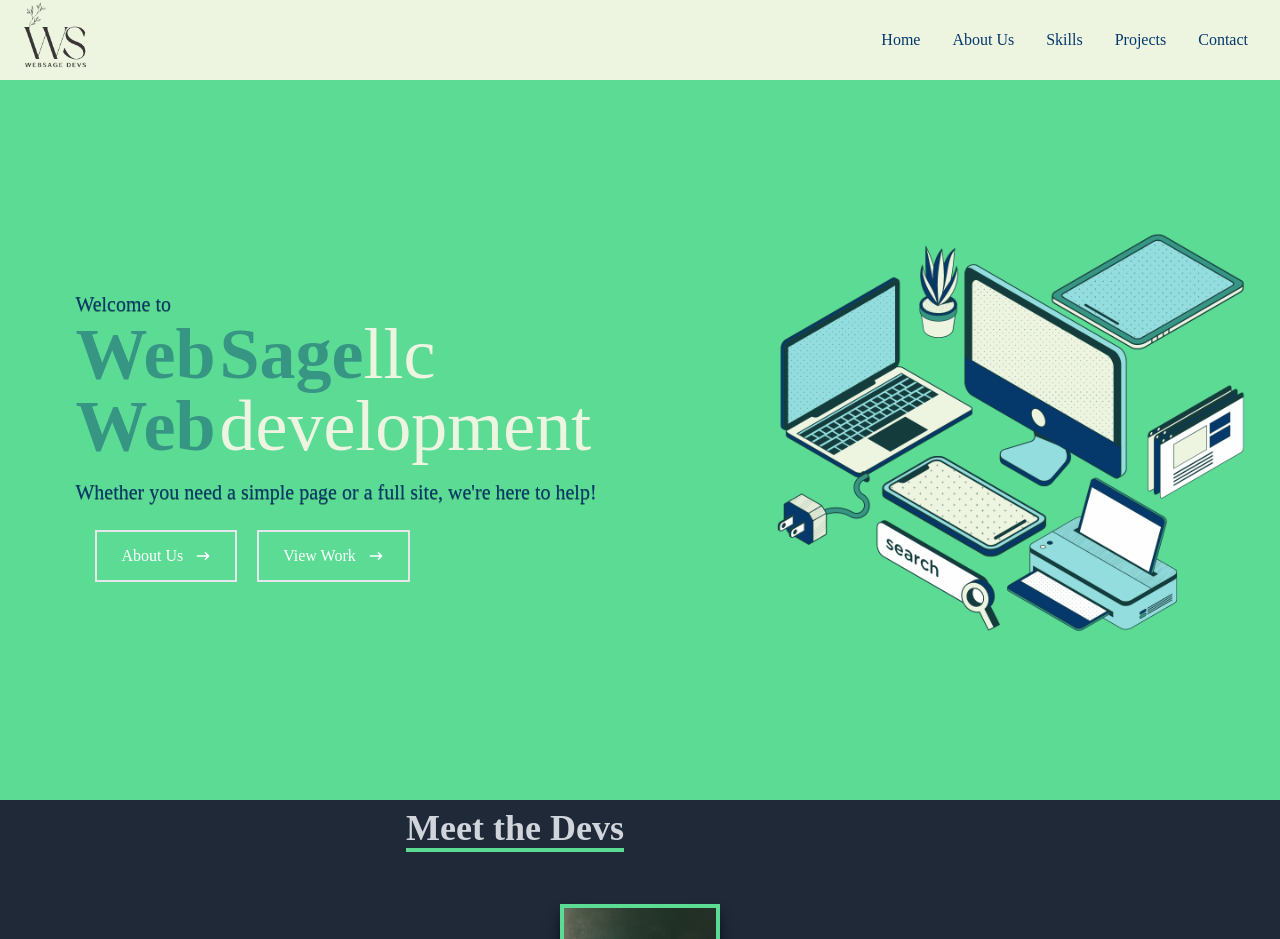
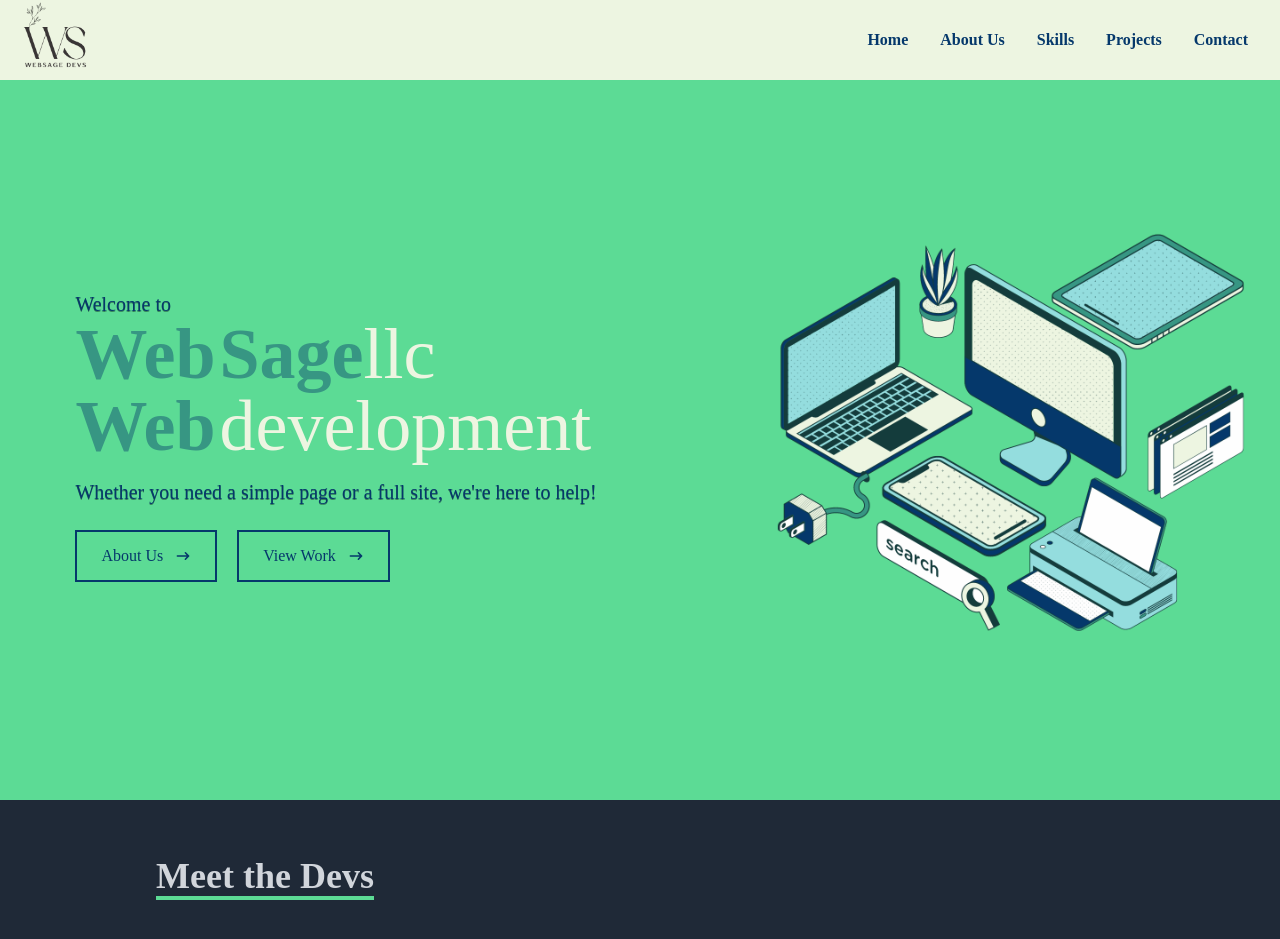
Before and after one commit to WebsageLLC/websage-site, a React (Create React App) app: page / in a window 1280 px wide. Shown: the top 939 px of the page. Built offline with nearby package versions, Linux system fonts and the light colour scheme.

Commit message:
added picture jess

```diff
--- a/src/components/About.jsx
+++ b/src/components/About.jsx
@@ -2,6 +2,7 @@ import React from 'react'
 import Stevo from '../assets/Me2Pro.png'
 import Michael from '../assets/MichaelBigHead.jpg'
 import Camelia from '../assets/Camelia.jpg'
+import Jessica from '../assets/Jessica.jpg'
 
 const About = () => {
     return (
@@ -9,9 +10,9 @@ const About = () => {
         <div name='about' className='w-full h-full bg-gray-800 text-gray-300'>
 
 
-            <div className='flex flex-col justify-center items-center w-full h-full'>
-                <div className='max-w-[1000px] w-full grid grid-cols-2 gap-8'>
-                    <div className='sm:text-right pb-8 pl-4 py-2'>
+            <div className='flex flex-col p-4 justify-center items-center w-full h-full'>
+                <div className='max-w-[1000px] mt-4 pt-4 w-full grid grid-cols-2 gap-8'>
+                    <div className='sm:text-left p-4 pb-8  py-2'>
                         <p className='text-4xl font-bold inline border-b-4 border-[#5cdb95]'>Meet the Devs</p>
                     </div>
                 </div>
@@ -21,20 +22,20 @@ const About = () => {
                         <img className='shadow-lg shadow-[#040c16] hover:scale-110 duration-500 w-40 mx-auto border-4 border-[#5cdb95]' src={Stevo} alt='self-portrait'></img>
                     </div>
                     <div>
-                    <p className='text-2xl font-bold inline border-b-4 border-[#5cdb95]'>Stephen Totten</p>
+                        <p className='text-2xl font-bold inline border-b-4 border-[#5cdb95]'>Stephen Totten</p>
                         <p className='py-6 font-bold text-[#edf5e1]'>Stephen is a Full Stack Web Developer, Podcaster, and Twitch Streamer. He spent 14 years working for a non-profit providing closed-captions for live TV before going back to school to become a developer. From the DFW metroplex, he's also a new dad and old gamer. </p>
                     </div>
                 </div>
-                    <br></br>
+                <br></br>
                 <div className='max-w-[1000px] w-full grid xl:grid-cols-1 gap-8 px-4 py-6'>
                     <div className='sm:text-right text-4xl font-bold'>
                         <img className='shadow-lg shadow-[#040c16] hover:scale-110 duration-500 w-40 mx-auto border-4 border-[#5cdb95]' src={Michael} alt='Michael Escamilla'></img>
                     </div>
                     <div>
-                    <p className='text-2xl font-bold inline border-b-4 border-[#5cdb95]'>Michael Escamilla</p>
+                        <p className='text-2xl font-bold inline border-b-4 border-[#5cdb95]'>Michael Escamilla</p>
                         <p className='font-bold text-[#edf5e1] py-6'>A full stack developer, Michael specializes in the study of data to understand and acknowledge consumer behavior at micro and macro levels. In his role as Business Development Manager for Aesthetic Medical Educators Training, he has worked to transform the industry-trailing company to an industry-leading one. Through innovative strategy development, company revenue grew by 50%, 25%, 20%, and 30% in 2019, 2020, 2021, and 2022 respectively. These strategies have since been emulated across the industry, especially by those aiming for success in a Covid world.
-                                                                Michael’s business story began during his college years when he founded a tech company and was selected for the Tech Crunch Austin Pitchoff. He went on to work with Comcast, ViaSat, and Brighthouse providers to build programs for customer experience, understanding, and alignment.
-                                                                Through Web Development and Consulting Michael pursues opportunities to advance promising individuals and companies to the forefront of their potential.
+                            Michael’s business story began during his college years when he founded a tech company and was selected for the Tech Crunch Austin Pitchoff. He went on to work with Comcast, ViaSat, and Brighthouse providers to build programs for customer experience, understanding, and alignment.
+                            Through Web Development and Consulting Michael pursues opportunities to advance promising individuals and companies to the forefront of their potential.
                         </p>
                     </div>
                 </div>
@@ -48,6 +49,15 @@ const About = () => {
                         <p className='py-6 font-bold text-[#edf5e1]'> Camelia is a 31-year-old full-stack developer with a background in social work. With a unique blend of skills, she combines effective communication, problem-solving, and a passion for coding to deliver impactful solutions. Bridging the gap between technology and human interaction, she thrives in complex challenges, delivering user-friendly applications while making a positive impact in her community. </p>
                     </div>
                 </div>
+                <div className='max-w-[1000px] w-full grid sm:grid-cols-1 gap-8 px-4 py-6'>
+                    <div className='sm:text-right text-4xl font-bold'>
+                        <img className='shadow-lg shadow-[#040c16] hover:scale-110 duration-500 w-40 h-49 mx-auto border-4 border-[#5cdb95]' src={Jessica} alt='Camelia'></img>
+                    </div>
+                    <div>
+                        <p className='text-2xl font-bold inline border-b-4 border-[#5cdb95]'>Jessica Ortega</p>
+                        <p className='py-6 font-bold text-[#edf5e1]'>Full Stack Bootcamp graduate with experience in Web Design. Knowledge and experience in Graphic and Interior Design. I'm capable of working remotely and under pressure with the ability to develop projects starting from the concept and branding, all the way through the implementation of them.</p>
+                    </div>
+                </div>
 
             </div>
 
--- a/src/components/Contact.jsx
+++ b/src/components/Contact.jsx
@@ -3,16 +3,16 @@ import React from 'react'
 const Contact = () => {
   return (
     <div name='contact' className='w-full h-screen bg-[#8ee4af] flex justify-center items-center p-4'>
-        <form method='POST' action="https://getform.io/f/4f2c8f41-f9b6-4cc0-ac1b-9e93a09b3313" className='flex flex-col max-w-[600px] w-full'>
-            <div className='pb-8'>
-                <p className='text-4xl font-bold inline border-b-4 border-[#edf5e1] text-[#05386b]'>Contact</p>
-                <p className='text-[#379683] py-4'> Submit the form below to get in touch!</p>
-            </div>
-            <input className='p-2 bg-[#edf5e1] text-[#05386b]' type="text" placeholder='Name' name='name' />
-            <input className='my-4 p-2 bg-[#edf5e1] text-[#05386b]' type="text" placeholder='Email' name='email' />
-            <textarea className='text-[#05386b] bg-[#edf5e1] p-2' name="message" rows="10" placeholder="Message"></textarea>
-            <button className='text-[#edf5e1] border-2 hover:bg-[#77DD77] hover:border-[#77DD77] hover:text-[#edf5e1] px-4 py-3 my-8 mx-auto flex items-center'>Let's Connect</button>
-        </form>
+      <form method='POST' action="https://getform.io/f/4f2c8f41-f9b6-4cc0-ac1b-9e93a09b3313" className='flex flex-col max-w-[600px] w-full'>
+        <div className='pb-8'>
+          <p className='text-4xl font-bold inline border-b-4 border-[#edf5e1] text-[#05386b]'>Contact</p>
+          <p className='text-[#05386b] py-4 font-bold'> Submit the form below to get in touch!</p>
+        </div>
+        <input className='p-2 bg-[#edf5e1] text-[#05386b]' type="text" placeholder=' Name' name='name' />
+        <input className='my-4 p-2 bg-[#edf5e1] text-[#05386b]' type="text" placeholder=' Email' name='email' />
+        <textarea className='text-[#05386b] bg-[#edf5e1] p-2' name="message" rows="10" placeholder=" Message"></textarea>
+        <button className='text-[#05386b] border-2 border-[#05386b] hover:bg-[#05386b] hover:border-[#77DD77] hover:text-[#edf5e1] px-4 py-3 my-8 mx-auto flex items-center'>Let's Connect</button>
+      </form>
 
     </div>
   )
--- a/src/components/Home.jsx
+++ b/src/components/Home.jsx
@@ -18,16 +18,16 @@ const Home = () => {
                     <p className='text-xl text-[#05386B] py-4 max-w-[700px] [text-shadow:_0_1px_0_rgb(0_0_0_/_40%)]'>Whether you need a simple page or a full site, we're here to help!</p>
                     <div className='flex flex-row'>
                         <Link to="about" smooth={true} duration={500}>
-                    <button className='text-white group border-2 px-6 py-3 mx-5 my-2 flex items-center hover:bg-[#05386b] hover:border-[#05386b]'>About Us
+                            <button className='text-[#05386b] border-[#05386b] group border-2 px-6 py-3 mr-5 my-2 flex items-center hover:text-white hover:bg-[#05386b] hover:border-[#05386b]'>About Us
                                 <span className='group-hover:rotate-90 duration-300'>
-                    <HiArrowNarrowRight className='ml-3'/>
+                                    <HiArrowNarrowRight className='ml-3' />
                                 </span>
                             </button>
                         </Link>
                         <Link to="work" smooth={true} duration={500}>
-                    <button className='text-white group border-2 px-6 py-3 my-2 flex items-center hover:bg-[#05386b] hover:border-[#05386b]'>View Work
+                            <button className='text-[#05386b] border-[#05386b] group border-2 px-6 py-3 my-2 flex items-center hover:text-white hover:bg-[#05386b] hover:border-[#05386b]'>View Work
                                 <span className='group-hover:rotate-90 duration-300'>
-                    <HiArrowNarrowRight className='ml-3'/>
+                                    <HiArrowNarrowRight className='ml-3' />
                                 </span>
                             </button>
                         </Link>
@@ -37,7 +37,7 @@ const Home = () => {
 
 
                 <div className='pl-20'>
-                    <img src={homePic3} alt={'computer screens'} style={{width: "600px"}} />
+                    <img src={homePic3} alt={'computer screens'} style={{ width: "600px" }} />
 
                 </div>
             </div>
--- a/src/components/Navbar.jsx
+++ b/src/components/Navbar.jsx
@@ -17,27 +17,27 @@ const Navbar = () => {
 
       {/* menu */}
       <ul className='hidden md:flex'>
-        <li class='glow-button'>
+        <li class='glow-button font-bold'>
           <Link to="home" smooth={true} duration={500}>
             Home
           </Link>
         </li>
-        <li class='glow-button'>
+        <li class='glow-button font-bold'>
           <Link to="about" smooth={true} duration={500}>
             About Us
           </Link>
         </li>
-        <li class='glow-button'>
+        <li class='glow-button font-bold'>
           <Link to="skills" smooth={true} duration={500}>
             Skills
           </Link>
         </li>
-        <li class='glow-button'>
+        <li class='glow-button font-bold'>
           <Link to="work" smooth={true} duration={500}>
             Projects
           </Link>
         </li>
-        <li class='glow-button'>
+        <li class='glow-button font-bold'>
           <Link to="contact" smooth={true} duration={500}>
             Contact
           </Link>
--- a/src/index.css
+++ b/src/index.css
@@ -8,6 +8,7 @@
     body {
         @apply font-[Raleway];
     }
+
     li {
         @apply px-4;
         @apply cursor-pointer
@@ -22,13 +23,13 @@
 }
 
 .content-div:hover {
-    background-image: linear-gradient(
-        to right,
-        rgba(112, 157, 255, 0.8),
-        hsla(242, 74%, 61%, 0.8)
-    )!important;
+    background-image: linear-gradient(to right,
+            rgba(112, 157, 255, 0.8),
+            hsla(242, 74%, 61%, 0.8)) !important;
 }
 
 .glow-button:hover {
+    padding-bottom: 0;
     color: #77DD77;
+    border-bottom: 2px solid #77DD77;
 }
```
Also changed, not shown: src/assets/Jessica.jpg (added), 1 other file (tests, documents, lock files or other folders). Lines whose indentation alone changed are shown as unchanged.
